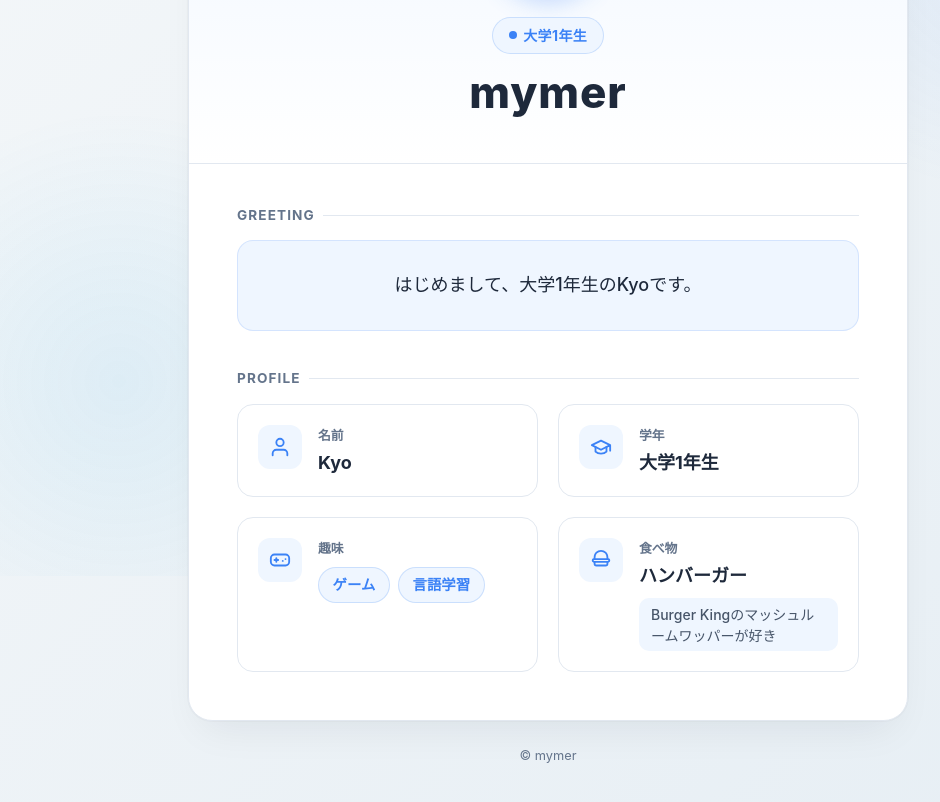
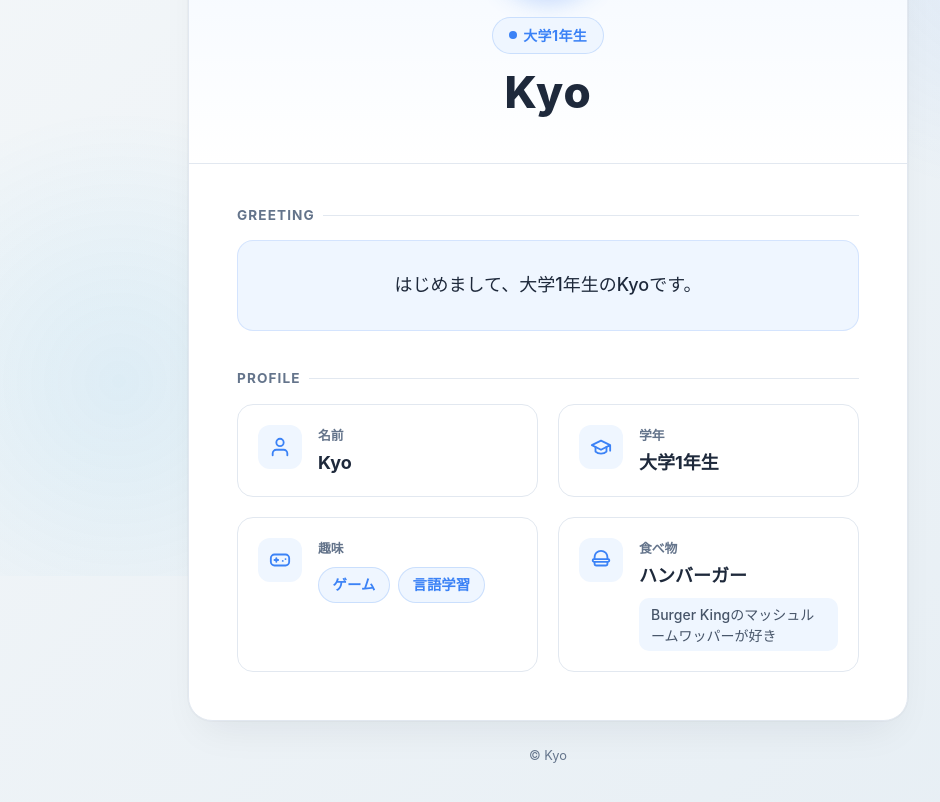
Before and after one commit to mymer3/my-website, a plain HTML site: page index.html in a window 1280 px wide. Shown: the part 224-1026 px from the top of the page, without its empty margins (92-1032 px from the left). Drawn offline with Linux system fonts and the light colour scheme.

Commit message:
名前変更２

```diff
--- a/index.html
+++ b/index.html
@@ -410,7 +410,7 @@
           <span>大学1年生</span>
         </div>
 
-        <h1 class="hero-name">mymer</h1>
+        <h1 class="hero-name">Kyo</h1>
       </header>
 
       <!-- ボディセクション：挨拶とプロフィール詳細 -->
@@ -504,7 +504,7 @@
 
   <!-- フッター -->
   <footer class="footer">
-    <p>&copy; mymer</p>
+    <p>&copy; Kyo</p>
   </footer>
 
 </body>
```
